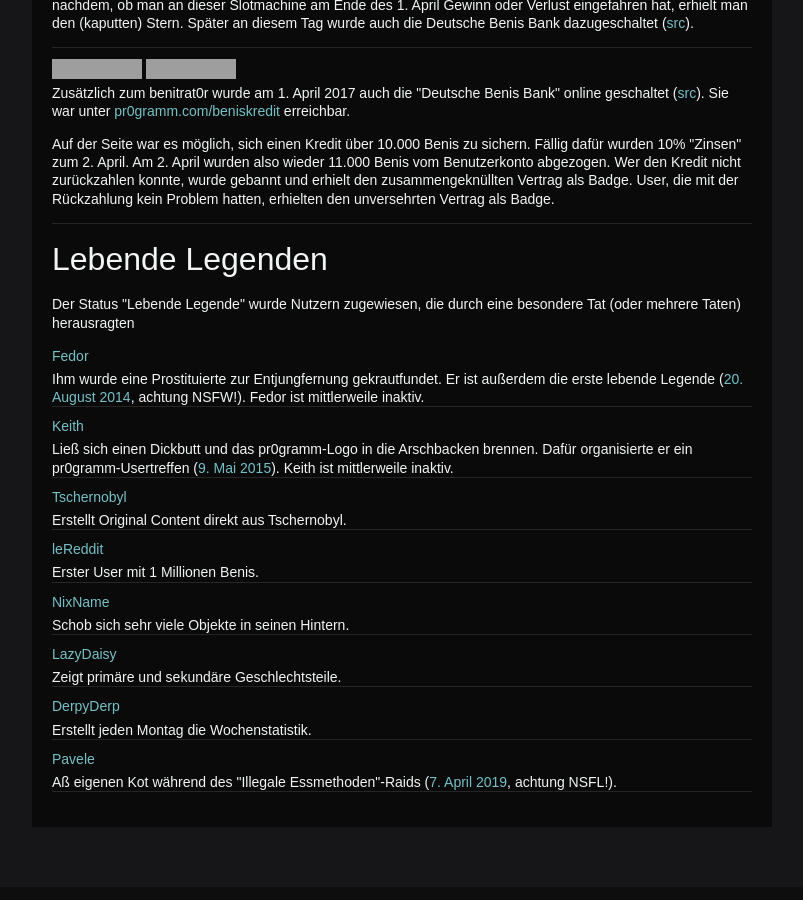
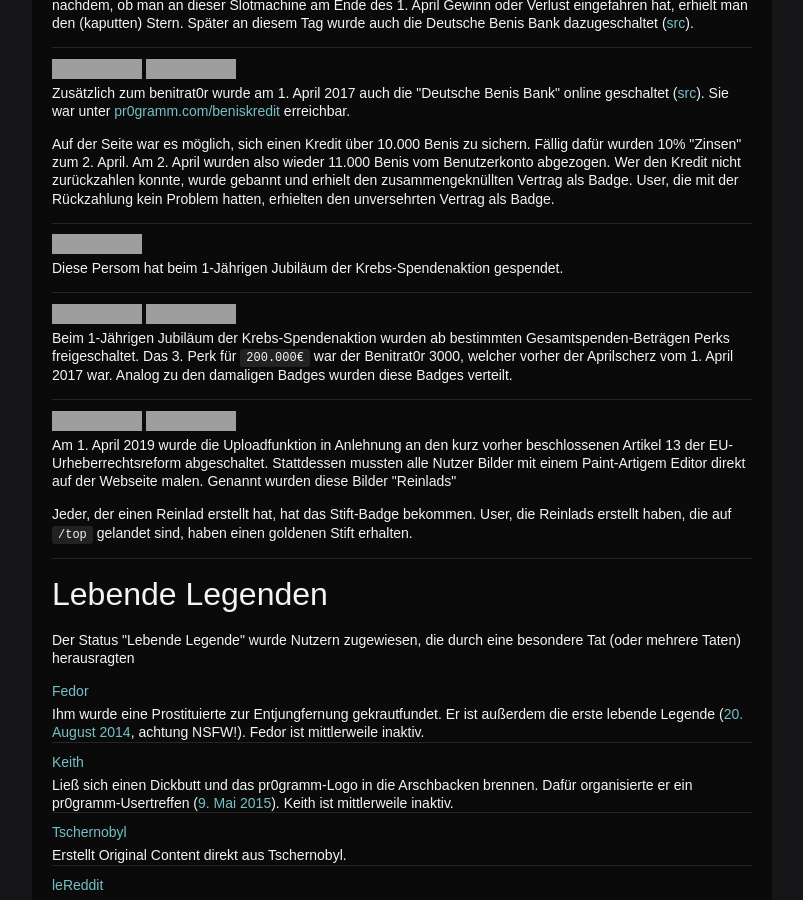
Before and after one commit to holzmaster/userscripts, a Jekyll site: the page built from miniwiki.html, in a window 1280 px wide and 900 px high, scrolled down 2128 px. Shown: the whole window, without its empty margins (238-1041 px from the left). Built offline with Jekyll 4.4.1, drawn with Linux system fonts in a browser that asks for light colours; grey boxes are pictures that could not be loaded.

Commit message:
Add more badges

```diff
--- a/miniwiki.html
+++ b/miniwiki.html
@@ -147,6 +147,33 @@ permalink: /miniwiki/
 			<p>Zusätzlich zum benitrat0r wurde am 1. April 2017 auch die "Deutsche Benis Bank" online geschaltet (<a href="//pr0gramm.com/user/pr0gramm/uploads/1851768">src</a>). Sie war unter <a href="//pr0gramm.com/beniskredit">pr0gramm.com/beniskredit</a> erreichbar.</p>
 			<p>Auf der Seite war es möglich, sich einen Kredit über 10.000 Benis zu sichern. Fällig dafür wurden 10% "Zinsen" zum 2. April. Am 2. April wurden also wieder 11.000 Benis vom Benutzerkonto abgezogen. Wer den Kredit nicht zurückzahlen konnte, wurde gebannt und erhielt den zusammengeknüllten Vertrag als Badge. User, die mit der Rückzahlung kein Problem hatten, erhielten den unversehrten Vertrag als Badge.</p>
 		</dd>
+		<dt>
+			<div class="badge-container">
+				<img src="//pr0gramm.com/media/badges/krebs19-donation.png">
+			</div>
+		</dt>
+		<dd>
+			<p>Diese Persom hat beim 1-Jährigen Jubiläum der Krebs-Spendenaktion gespendet.</p>
+		</dd>
+		<dt>
+			<div class="badge-container">
+				<img src="//pr0gramm.com/media/badges/benitrator-win.png">
+				<img src="//pr0gramm.com/media/badges/benitrator-lose.png">
+			</div>
+		</dt>
+		<dd>
+			<p>Beim 1-Jährigen Jubiläum der Krebs-Spendenaktion wurden ab bestimmten Gesamtspenden-Beträgen Perks freigeschaltet. Das 3. Perk für <code>200.000€</code> war der Benitrat0r 3000, welcher vorher der Aprilscherz vom 1. April 2017 war. Analog zu den damaligen Badges wurden diese Badges verteilt.</p>
+		</dd>
+		<dt>
+			<div class="badge-container">
+				<img src="//pr0gramm.com/media/badges/paint-silver.png">
+				<img src="//pr0gramm.com/media/badges/paint-gold.png">
+			</div>
+		</dt>
+		<dd>
+			<p>Am 1. April 2019 wurde die Uploadfunktion in Anlehnung an den kurz vorher beschlossenen Artikel 13 der EU-Urheberrechtsreform abgeschaltet. Stattdessen mussten alle Nutzer Bilder mit einem Paint-Artigem Editor direkt auf der Webseite malen. Genannt wurden diese Bilder "Reinlads"</p>
+			<p>Jeder, der einen Reinlad erstellt hat, hat das Stift-Badge bekommen. User, die Reinlads erstellt haben, die auf <code>/top</code> gelandet sind, haben einen goldenen Stift erhalten.</p>
+		</dd>
 	</dl>
 </section>
 <section>
```
